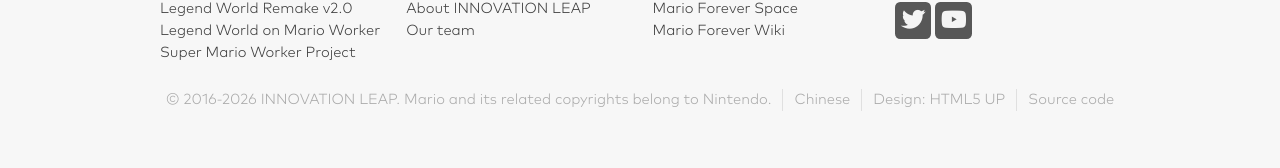
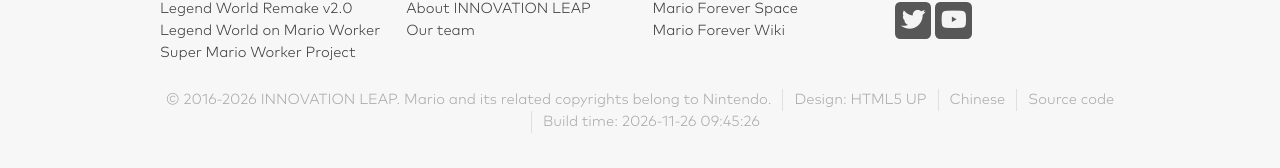
Before and after one commit to InnovationLeap/website, a Vue app: page /en/super-mario-worker-project in a window 1280 px wide. Shown: the part 2612-2780 px from the top of the page. Built offline with nearby package versions, Linux system fonts and the light colour scheme.

Commit message:
feat: Add Build time

```diff
--- a/eslint.config.js
+++ b/eslint.config.js
@@ -21,7 +21,8 @@
       sourceType: 'module',
       globals: {
         ...globals.browser,
-        ...globals.es2022
+        ...globals.es2022,
+        BUILD_TIME: 'readonly'
       }
     },
     rules: {
--- a/src/components/Footer.vue
+++ b/src/components/Footer.vue
@@ -34,9 +34,10 @@
           <div id="copyright">
             <ul class="menu">
               <li v-html="cfg.footer.copyright" />
+              <li>Design: <a href="http://html5up.net">HTML5 UP</a></li>
               <li><a :href="switchLangUrl" @click.prevent="switchLanguage">{{ cfg.footer.switchLang.text }}</a></li>
-              <li>Design: <a href="http://html5up.net">HTML5 UP</a></li>
               <li><a href="https://github.com/InnovationLeap/website" target="_blank">{{ props.lang === 'cn' ? '网站源码' : 'Source code' }}</a></li>
+              <li>{{ props.lang === 'cn' ? '构建时间' : 'Build time' }}: {{ formatBuildTime(buildTime) }}</li>
             </ul>
           </div>
         </div>
@@ -79,4 +80,17 @@
     router.push(targetUrl)
   }
 }
+
+const buildTime = BUILD_TIME
+const formatBuildTime = (isoString) => {
+  const date = new Date(isoString)
+  const year = date.getFullYear()
+  const month = String(date.getMonth() + 1).padStart(2, '0')
+  const day = String(date.getDate()).padStart(2, '0')
+  const hours = String(date.getHours()).padStart(2, '0')
+  const minutes = String(date.getMinutes()).padStart(2, '0')
+  const seconds = String(date.getSeconds()).padStart(2, '0')
+  return `${year}-${month}-${day} ${hours}:${minutes}:${seconds}`
+}
+
 </script>
--- a/vite.config.js
+++ b/vite.config.js
@@ -4,6 +4,9 @@
 
 // https://vite.dev/config/
 export default defineConfig({
+  define: {
+    BUILD_TIME: JSON.stringify(new Date())
+  },
   plugins: [
     vue(),
     viteCompression({
```
